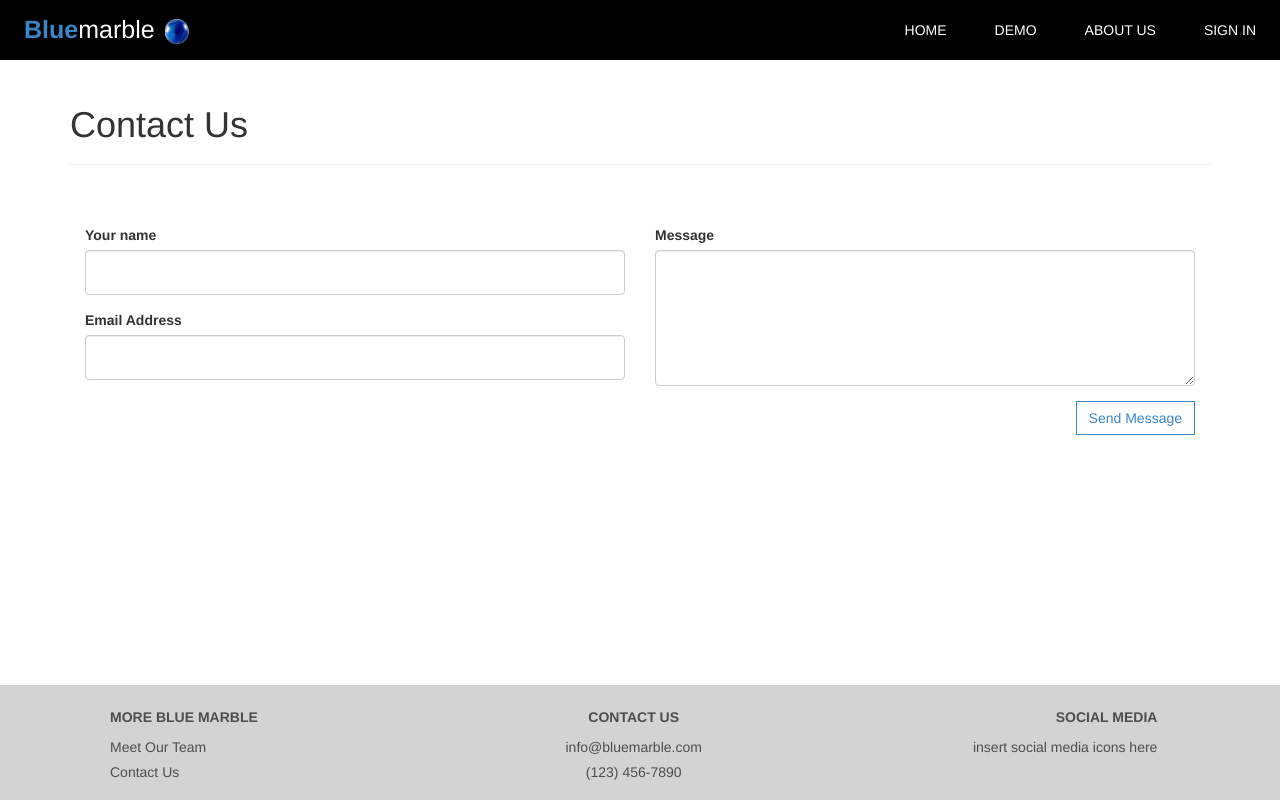
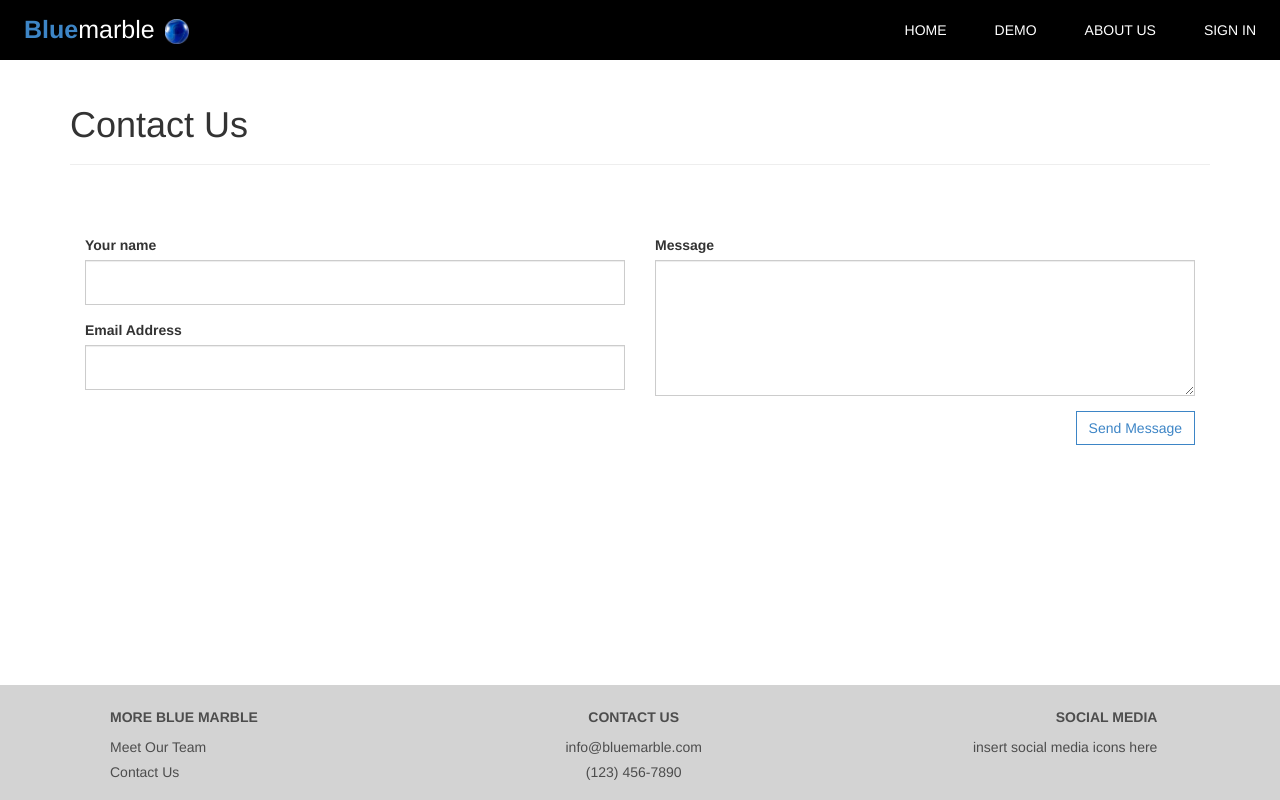
Before and after one commit to KathLevi/SE_Website, a React (Create React App) app: page /contact in a window 1280 px wide. Built offline with nearby package versions, Linux system fonts and the light colour scheme.

Commit message:
fixed text input box border radius

```diff
--- a/src/App.css
+++ b/src/App.css
@@ -343,7 +343,10 @@ td {
  * CONTACT
  */
 .contact-section {
-  padding-top: 40px;
+  padding-top: 50px;
+}
+.form-control {
+  border-radius: 0px;
 }
 /*
  * FOOTER
```
